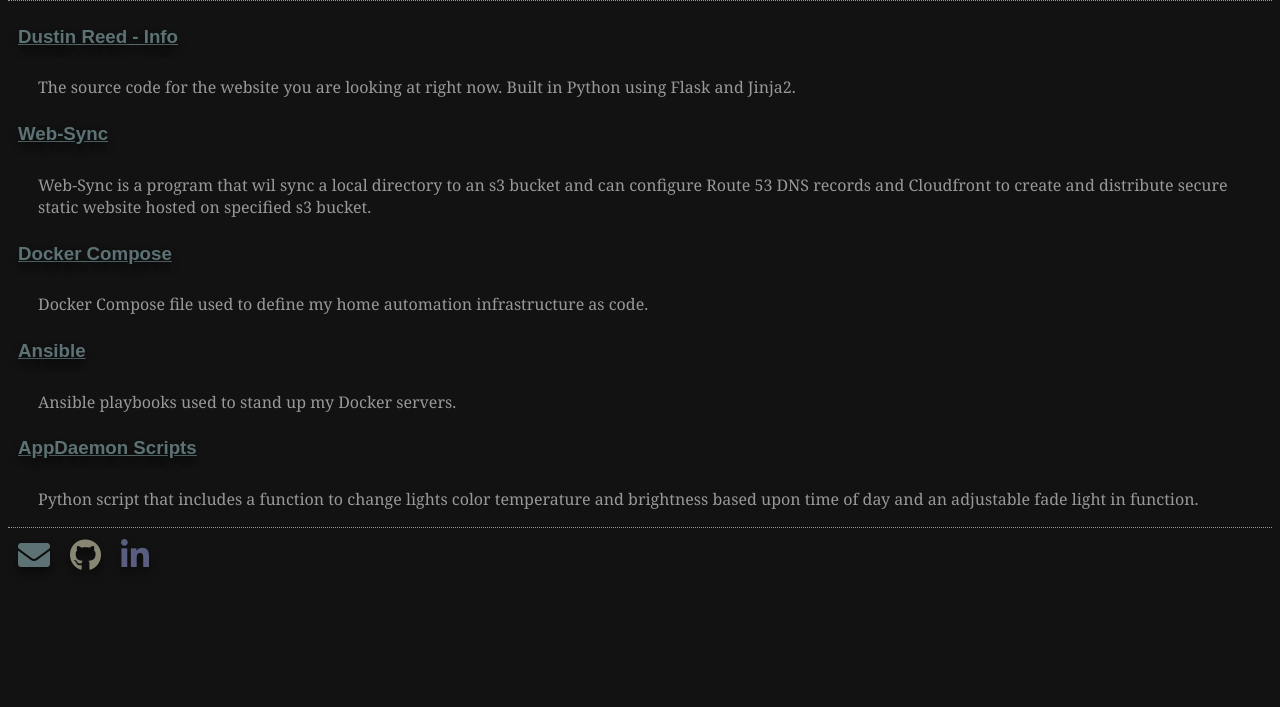
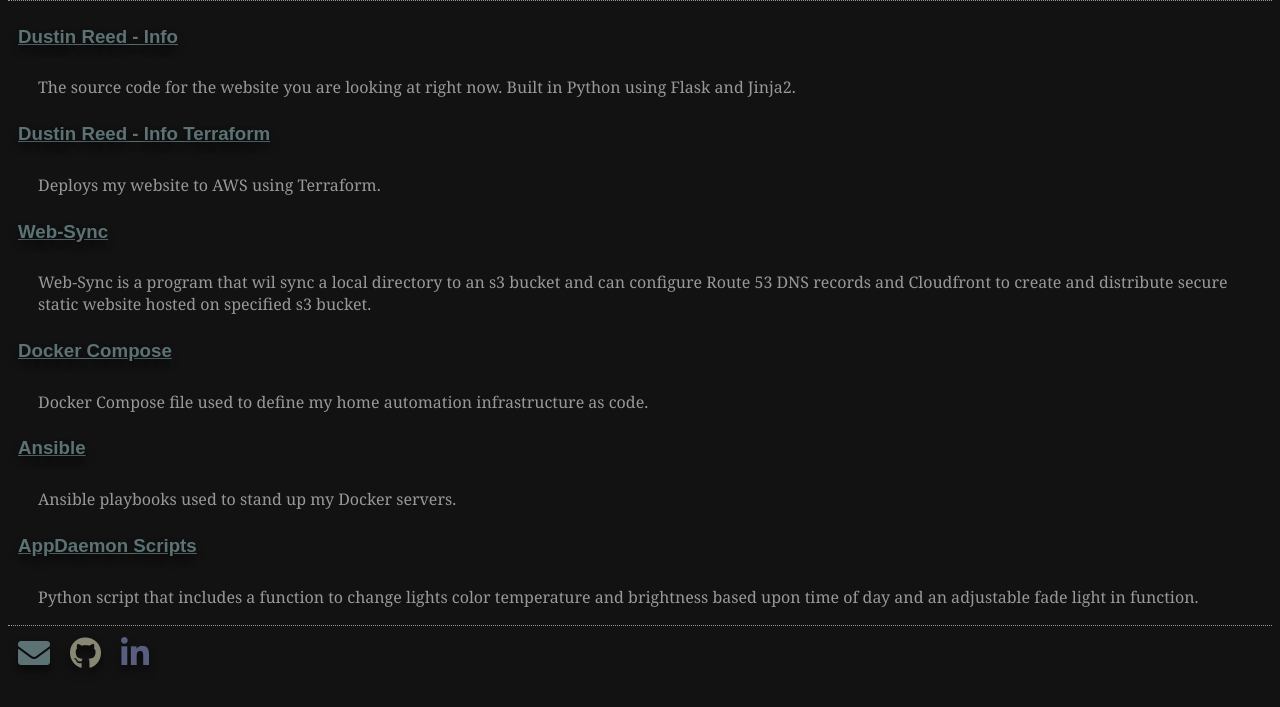
Before and after one commit to dustinreed-info/dr-info-website-flask, a Flask app: page /projects in a window 1280 px wide. Shown: the part 63-770 px from the top of the page. Run offline with Flask 2, Linux system fonts and the light colour scheme.

Commit message:
Added DR-Terraform project.

```diff
--- a/templates/projects.html
+++ b/templates/projects.html
@@ -11,6 +11,12 @@
 </h3>
 <p>
     The source code for the website you are looking at right now.  Built in Python using Flask and Jinja2.
+</p>
+<h3>
+    <a href="https://github.com/dustinreed-info/dr-terraform">Dustin Reed - Info Terraform</a>
+</h3>
+<p>
+    Deploys my website to AWS using Terraform.
 </p>
 <h3>
     <a href="https://github.com/dustinreed-info/aws-python-tools">Web-Sync</a>
```
